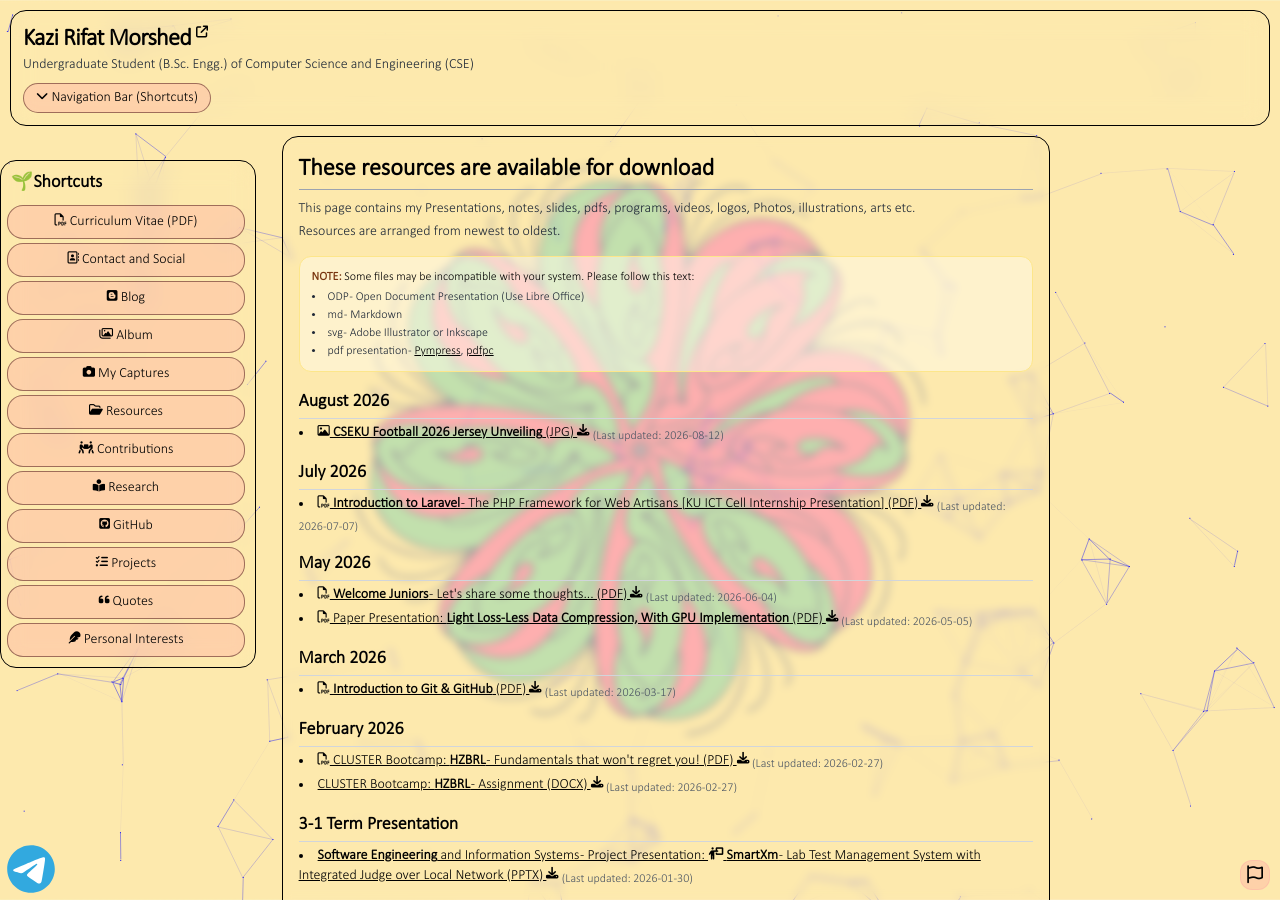
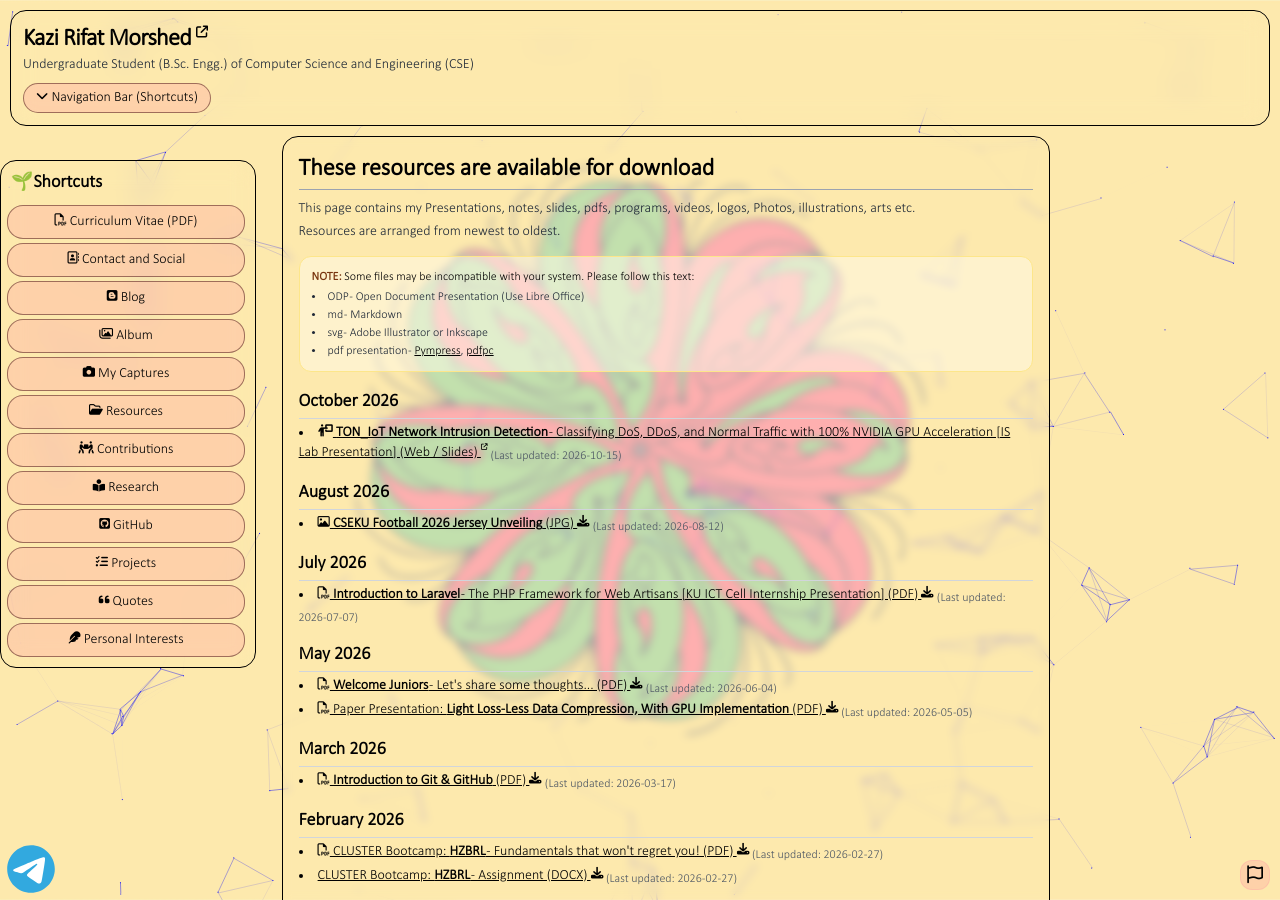
Before and after one commit to KaziRifatMorshed/kazirifatmorshed.github.io, a Jekyll site: the page built from resources.html, in a window 1280 px wide and 900 px high. Built offline with Jekyll 4.4.1, drawn with Linux system fonts in a browser that asks for light colours; nearby versions of some CDN libraries; some web fonts are replaced.

Commit message:
Update resources.html

```diff
--- a/resources.html
+++ b/resources.html
@@ -23,6 +23,13 @@
     <!----------- LIST STARTS HERE ------------>
 
     <div class="space-y-4 text-sm">
+        <div>
+            <h3 class="font-bold text-lg mb-1 border-b border-gray-300 pb-0.5">October 2026</h3>
+            <ul class="list-disc list-inside space-y-1">
+                <li><a href="https://kazirifatmorshed.github.io/TON_IOT_NETWORK_IS_Lab_CSEKU/" class="text-black underline font-medium hover:text-orange-600 transition-colors" target="_blank"><i class="fa-solid fa-person-chalkboard fa-sm"></i> <b>TON_IoT Network Intrusion Detection</b> - Classifying DoS, DDoS, and Normal Traffic with 100% NVIDIA GPU Acceleration [IS Lab Presentation] (Web / Slides) <sup><i class="fa-solid fa-arrow-up-right-from-square fa-2xs"></i></sup></a> <sub class="text-xs text-gray-600">(Last updated: 2026-10-15)</sub></li>
+            </ul>
+        </div>
+
         <div>
             <h3 class="font-bold text-lg mb-1 border-b border-gray-300 pb-0.5">August 2026</h3>
             <ul class="list-disc list-inside space-y-1">
```
